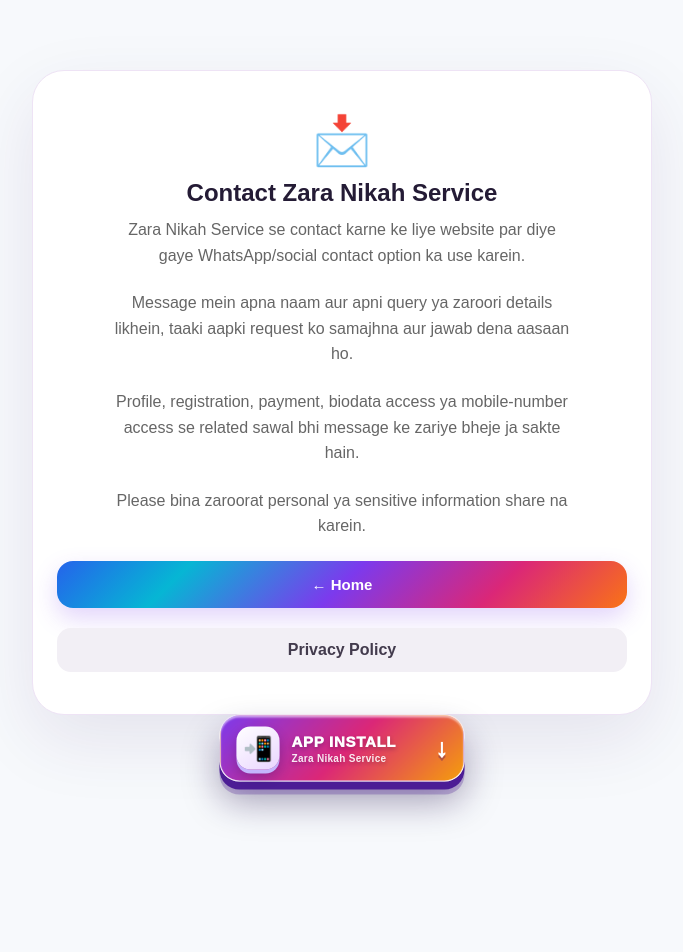
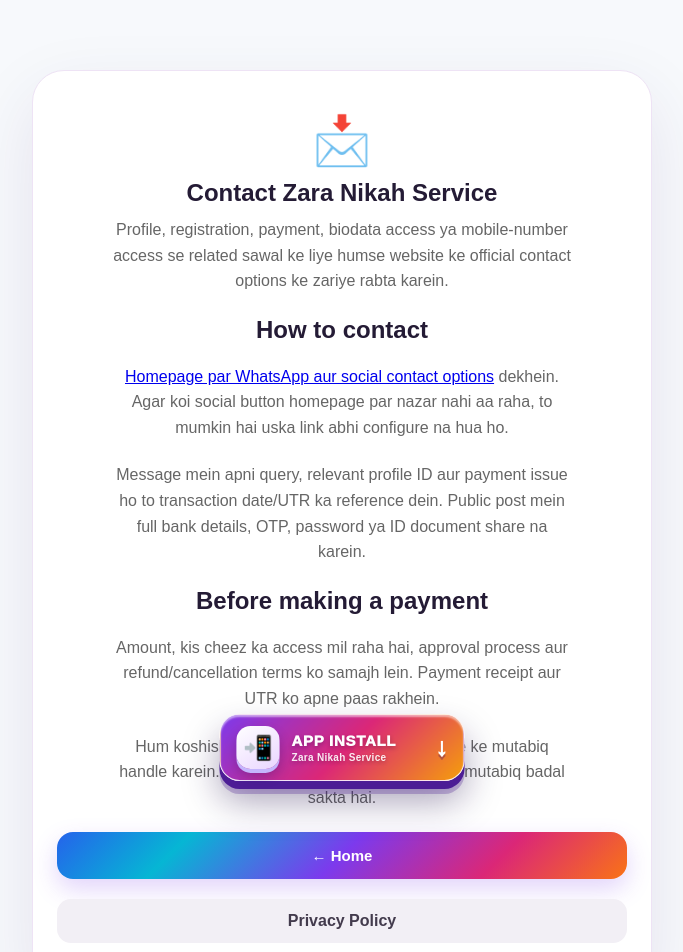
Before and after one commit to islam20111975-ops/zarashadiservice, a Next.js app: page /contact in a window 1280 px wide. Shown: the top 952 px of the page, without its empty margins (298-981 px from the left). Before the commit the page ends 800 px from the top, so only its background shows below. Built offline with nearby package versions, Linux system fonts and the light colour scheme; no server answers.

Commit message:
Improve contact and payment support information

```diff
--- a/app/contact/page.js
+++ b/app/contact/page.js
@@ -1,7 +1,13 @@
 import Link from "next/link";
 
-export const metadata={title:"Contact",description:"Zara Nikah Service contact details"};
+export const metadata={title:"Contact Us",description:"Zara Nikah Service se rabta karne ka tareeqa"};
 
 export default function Contact(){
-  return <main><section className="cardPage siteState"><div className="siteStateIcon">📩</div><h1>Contact Zara Nikah Service</h1><div className="pageContent"><p>Zara Nikah Service se contact karne ke liye website par diye gaye WhatsApp/social contact option ka use karein.</p><p>Message mein apna naam aur apni query ya zaroori details likhein, taaki aapki request ko samajhna aur jawab dena aasaan ho.</p><p>Profile, registration, payment, biodata access ya mobile-number access se related sawal bhi message ke zariye bheje ja sakte hain.</p><p>Please bina zaroorat personal ya sensitive information share na karein.</p></div><div className="siteStateActions"><Link className="primaryAction" href="/">← Home</Link><Link className="backAction" href="/privacy">Privacy Policy</Link></div></section></main>;
+  return <main><section className="cardPage siteState"><div className="siteStateIcon">📩</div><h1>Contact Zara Nikah Service</h1><div className="pageContent">
+    <p>Profile, registration, payment, biodata access ya mobile-number access se related sawal ke liye humse website ke official contact options ke zariye rabta karein.</p>
+    <h2>How to contact</h2><p><Link href="/#contact">Homepage par WhatsApp aur social contact options</Link> dekhein. Agar koi social button homepage par nazar nahi aa raha, to mumkin hai uska link abhi configure na hua ho.</p>
+    <p>Message mein apni query, relevant profile ID aur payment issue ho to transaction date/UTR ka reference dein. Public post mein full bank details, OTP, password ya ID document share na karein.</p>
+    <h2>Before making a payment</h2><p>Amount, kis cheez ka access mil raha hai, approval process aur refund/cancellation terms ko samajh lein. Payment receipt aur UTR ko apne paas rakhein.</p>
+    <p>Hum koshish karte hain ke requests ko service ke mutabiq handle karein. Reply ka waqt request volume ke mutabiq badal sakta hai.</p>
+  </div><div className="siteStateActions"><Link className="primaryAction" href="/">← Home</Link><Link className="backAction" href="/privacy">Privacy Policy</Link></div></section></main>;
 }
```
